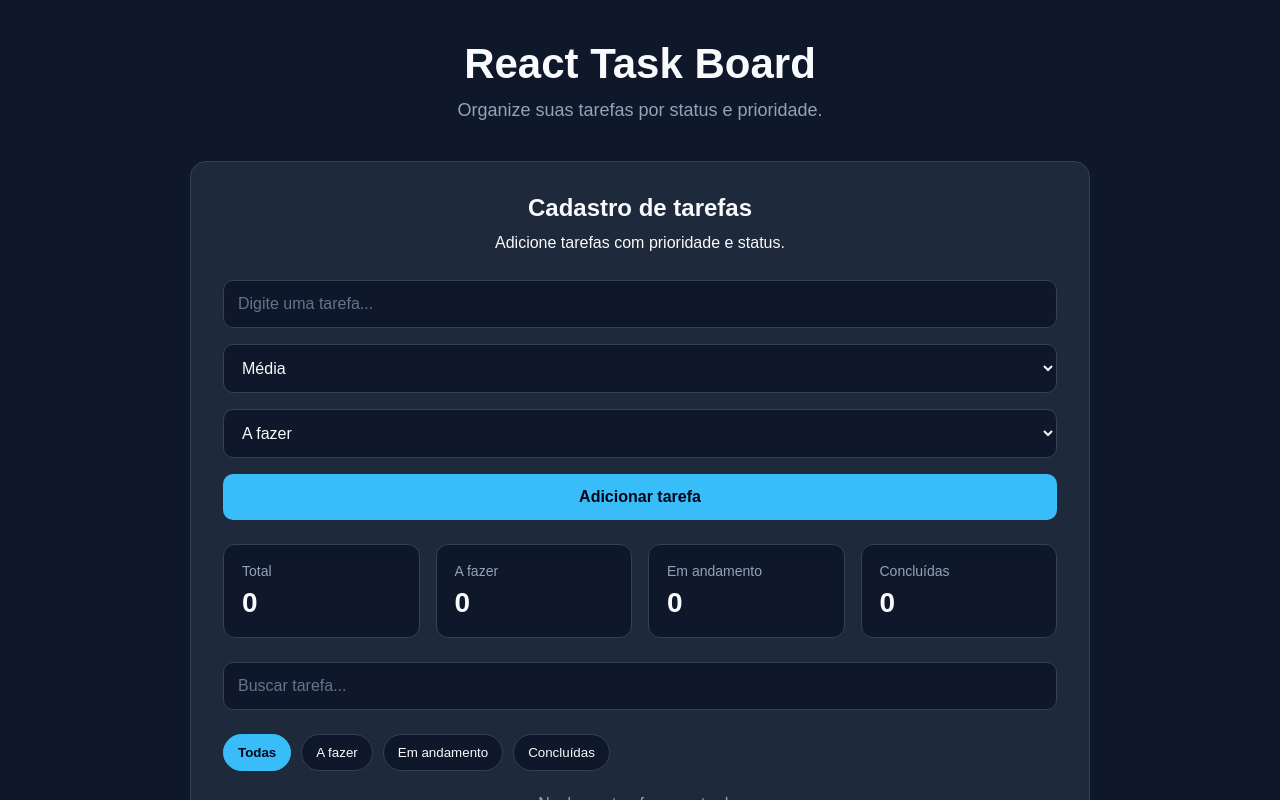
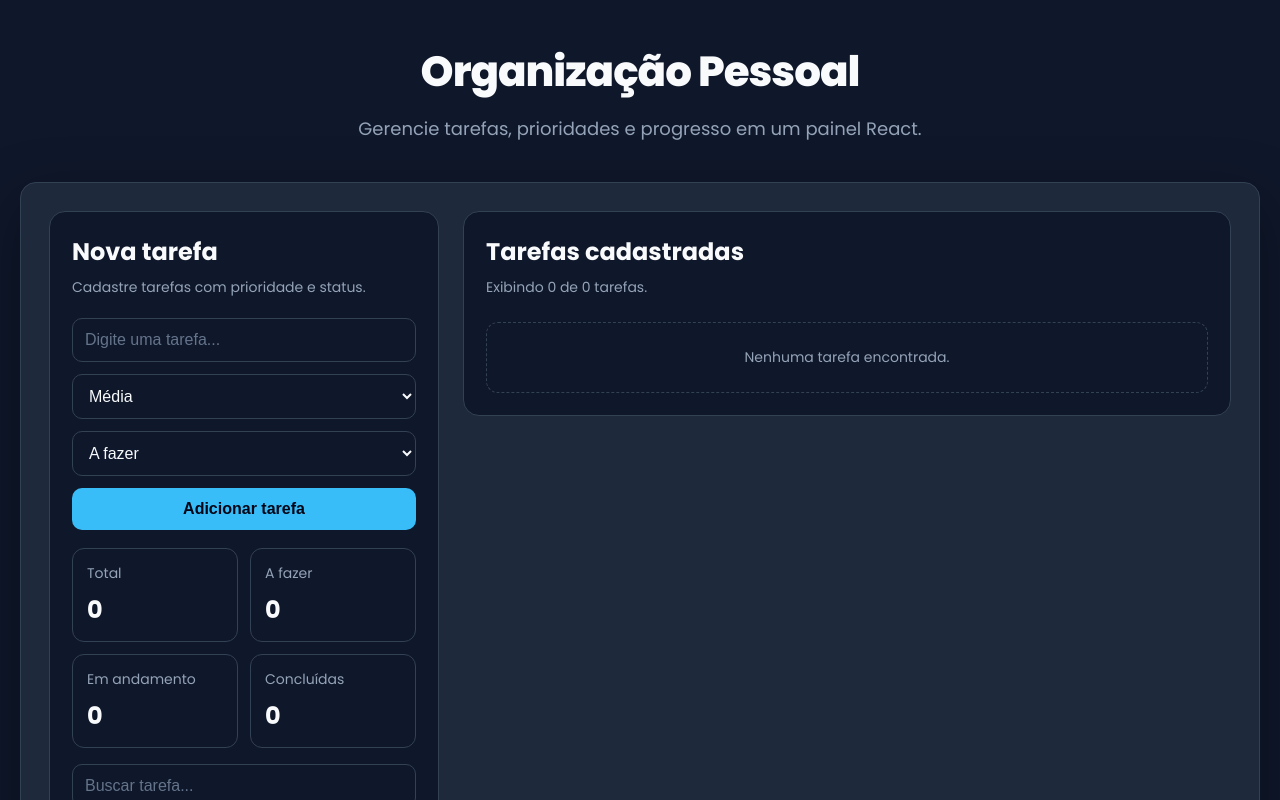
Before and after one commit to rfactt/task-board, a React (Vite) app: page / in a window 1280 px wide. Shown: the top 800 px of the page. Built offline with nearby package versions, Linux system fonts and the light colour scheme.

Commit message:
ajusta dimensôes do layout em painel

```diff
--- a/src/App.jsx
+++ b/src/App.jsx
@@ -13,6 +13,7 @@ function App() {
 
   const [filter, setFilter] = useState("todas");
   const [search, setSearch] = useState("");
+  const [visibleCount, setVisibleCount] = useState(4);
 
   useEffect(() => {
     localStorage.setItem("react-task-board-tasks", JSON.stringify(tasks));
@@ -26,6 +27,7 @@ function App() {
     const updatedTasks = tasks.filter((task) => task.id !== taskId);
     setTasks(updatedTasks);
   }
+
   function clearTasks() {
     const confirmClear = window.confirm("Tem certeza que deseja apagar todas as tarefas?");
 
@@ -66,20 +68,23 @@ function App() {
 
   const filteredTasks = tasks.filter((task) => {
     const matchesStatus = filter === "todas" || task.status === filter;
-    const matchesSearch = task.title
-      .toLowerCase()
-      .includes(search.toLowerCase());
+    const matchesSearch = task.title.toLowerCase().includes(search.toLowerCase());
 
     return matchesStatus && matchesSearch;
   });
+
+  const visibleTasks = filteredTasks.slice(0, visibleCount);
+  const hasMoreTasks = filteredTasks.length > visibleCount;
 
   return (
     <main className="app">
       <Header />
 
-      <section className="content">
-        <h2>Cadastro de tarefas</h2>
-        <p>Adicione tarefas com prioridade e status.</p>
+      <section className="content dashboard-content">
+        <div className="board-layout">
+          <aside className="entry-panel">
+            <h2>Nova tarefa</h2>
+            <p>Cadastre tarefas com prioridade e status.</p>
 
             <TaskForm onAddTask={addTask} />
 
@@ -100,13 +105,44 @@ function App() {
             />
 
             <FilterBar currentFilter={filter} onChangeFilter={setFilter} />
+          </aside>
+
+          <section className="tasks-panel">
+            <div className="tasks-panel-header">
+              <div>
+                <h2>Tarefas cadastradas</h2>
+                <p>
+                  Exibindo {visibleTasks.length} de {filteredTasks.length} tarefas.
+                </p>
+              </div>
+            </div>
 
             <TaskList
-          tasks={filteredTasks}
+              tasks={visibleTasks}
               onDeleteTask={deleteTask}
               onUpdateTaskStatus={updateTaskStatus}
               onUpdateTaskTitle={updateTaskTitle}
             />
+
+            {hasMoreTasks && (
+              <button
+                className="show-more-button"
+                onClick={() => setVisibleCount(visibleCount + 4)}
+              >
+                Ver mais tarefas
+              </button>
+            )}
+
+            {visibleCount > 4 && (
+              <button
+                className="show-less-button"
+                onClick={() => setVisibleCount(4)}
+              >
+                Mostrar menos
+              </button>
+            )}
+          </section>
+        </div>
       </section>
     </main>
   );
--- a/src/components/Header.jsx
+++ b/src/components/Header.jsx
@@ -1,8 +1,8 @@
 function Header() {
   return (
     <header className="header">
-      <h1>React Task Board</h1>
-      <p>Organize suas tarefas por status e prioridade.</p>
+      <h1>Organização Pessoal</h1>
+      <p>Gerencie tarefas, prioridades e progresso em um painel React.</p>
     </header>
   );
 }
--- a/src/index.css
+++ b/src/index.css
@@ -1,3 +1,4 @@
+@import url("https://fonts.googleapis.com/css2?family=Poppins:wght@400;500;600;700;800&display=swap");
 * {
   margin: 0;
   padding: 0;
@@ -5,7 +6,7 @@
 }
 
 body {
-  font-family: Arial, sans-serif;
+  font-family: "Poppins", Arial, sans-serif;
   background: #0f172a;
   color: #f8fafc;
 }
@@ -16,9 +17,16 @@ body {
 }
 
 .header {
-  max-width: 900px;
+  max-width: 1180px;
   margin: 0 auto 40px;
   text-align: center;
+}
+
+.header h1 {
+  font-size: 48px;
+  margin-bottom: 12px;
+  font-weight: 800;
+  letter-spacing: -1px;
 }
 
 .header h1 {
@@ -30,9 +38,8 @@ body {
   color: #94a3b8;
   font-size: 18px;
 }
-
 .content {
-  max-width: 900px;
+  max-width: 1180px;
   margin: 0 auto;
   background: #1e293b;
   border: 1px solid #334155;
@@ -47,8 +54,14 @@ body {
 
 .task-form {
   display: grid;
+  grid-template-columns: 1fr 160px 180px 180px;
   gap: 16px;
   margin-top: 28px;
+  align-items: center;
+}
+
+.task-form button {
+  height: 100%;
 }
 
 .task-form input,
@@ -91,6 +104,7 @@ body {
 
 .task-list {
   display: grid;
+  grid-template-columns: repeat(auto-fit, minmax(280px, 1fr));
   gap: 16px;
   margin-top: 24px;
 }
@@ -329,3 +343,278 @@ body {
 .clear-button:hover {
   background: #7f1d1d;
 }
+
+.content {
+  box-shadow: 0 20px 60px rgba(0, 0, 0, 0.35);
+}
+
+.task-card {
+  transition: transform 0.2s ease, border-color 0.2s ease;
+}
+
+.task-card:hover {
+  transform: translateY(-2px);
+  border-color: #38bdf8;
+}
+
+.task-form button,
+.filter-button,
+.delete-button,
+.edit-button,
+.save-button,
+.cancel-button,
+.clear-button {
+  transition: 0.2s ease;
+}
+
+.task-form {
+  grid-template-columns: 1fr 160px 180px;
+  align-items: center;
+}
+
+.task-form button {
+  height: 100%;
+}
+
+.search-input {
+  outline: none;
+}
+
+.search-input:focus,
+.task-form input:focus,
+.task-form select:focus,
+.status-select:focus,
+.edit-input:focus {
+  border-color: #38bdf8;
+}
+
+.empty-message {
+  padding: 24px;
+  background: #0f172a;
+  border: 1px dashed #334155;
+  border-radius: 12px;
+  text-align: center;
+}
+
+@media (max-width: 800px) {
+  .task-form {
+    grid-template-columns: 1fr;
+  }
+
+  .header h1 {
+    font-size: 34px;
+  }
+
+  .content {
+    padding: 24px;
+  }
+}
+
+@media (max-width: 500px) {
+  .app {
+    padding: 24px 14px;
+  }
+
+  .header h1 {
+    font-size: 28px;
+  }
+
+  .header p {
+    font-size: 16px;
+  }
+
+  .content {
+    padding: 20px;
+  }
+
+  .task-actions {
+    flex-direction: column;
+  }
+
+  .task-actions button {
+    width: 100%;
+  }
+}
+
+.dashboard-content {
+  max-width: 1280px;
+  text-align: left;
+}
+
+.board-layout {
+  display: grid;
+  grid-template-columns: 420px 1fr;
+  gap: 28px;
+  align-items: flex-start;
+}
+
+.entry-panel,
+.tasks-panel {
+  background: #0f172a;
+  border: 1px solid #334155;
+  border-radius: 16px;
+  padding: 24px;
+}
+
+.entry-panel h2,
+.tasks-panel h2 {
+  margin-bottom: 8px;
+}
+
+.entry-panel p,
+.tasks-panel p {
+  color: #94a3b8;
+  font-size: 14px;
+}
+
+.entry-panel .task-form {
+  grid-template-columns: 1fr;
+}
+
+.entry-panel .task-form button {
+  height: auto;
+}
+
+.entry-panel .summary-cards {
+  grid-template-columns: 1fr 1fr;
+}
+
+.tasks-panel {
+  max-height: 760px;
+  overflow-y: auto;
+}
+
+.tasks-panel-header {
+  margin-bottom: 20px;
+}
+
+.tasks-panel .task-list {
+  grid-template-columns: repeat(2, minmax(0, 1fr));
+}
+
+.show-more-button,
+.show-less-button {
+  width: 100%;
+  margin-top: 18px;
+  padding: 12px;
+  border: none;
+  border-radius: 10px;
+  font-weight: bold;
+  cursor: pointer;
+}
+
+.show-more-button {
+  background: #38bdf8;
+  color: #020617;
+}
+
+.show-more-button:hover {
+  background: #0ea5e9;
+}
+
+.show-less-button {
+  background: transparent;
+  color: #94a3b8;
+  border: 1px solid #334155;
+}
+
+.show-less-button:hover {
+  background: #1e293b;
+  color: #f8fafc;
+}
+
+@media (max-width: 1000px) {
+  .board-layout {
+    grid-template-columns: 1fr;
+  }
+
+  .tasks-panel {
+    max-height: none;
+    overflow: visible;
+  }
+}
+
+@media (max-width: 650px) {
+  .entry-panel .summary-cards,
+  .tasks-panel .task-list {
+    grid-template-columns: 1fr;
+  }
+}
+
+/* Ajuste final do layout em painel */
+
+.dashboard-content {
+  max-width: 1360px;
+  padding: 28px;
+}
+
+.board-layout {
+  grid-template-columns: 390px 1fr;
+  gap: 24px;
+}
+
+.entry-panel {
+  max-height: 720px;
+  overflow-y: auto;
+  padding: 22px;
+}
+
+.tasks-panel {
+  max-height: 720px;
+  overflow-y: auto;
+  padding: 22px;
+}
+
+.entry-panel .task-form {
+  gap: 12px;
+  margin-top: 20px;
+}
+
+.entry-panel .task-form input,
+.entry-panel .task-form select {
+  padding: 12px;
+}
+
+.entry-panel .task-form button {
+  padding: 12px;
+}
+
+.entry-panel .summary-cards {
+  gap: 12px;
+  margin-top: 18px;
+}
+
+.entry-panel .summary-card {
+  padding: 14px;
+}
+
+.entry-panel .summary-card strong {
+  font-size: 24px;
+}
+
+.clear-button {
+  margin-top: 14px;
+  padding: 10px;
+}
+
+.search-input {
+  margin-top: 16px;
+  padding: 12px;
+}
+
+.filter-bar {
+  margin-top: 16px;
+  gap: 8px;
+}
+
+.filter-button {
+  padding: 9px 13px;
+}
+
+.tasks-panel .task-card {
+  padding: 16px;
+}
+
+.tasks-panel .task-list {
+  gap: 14px;
+}
```
Lines whose indentation alone changed are shown as unchanged.
